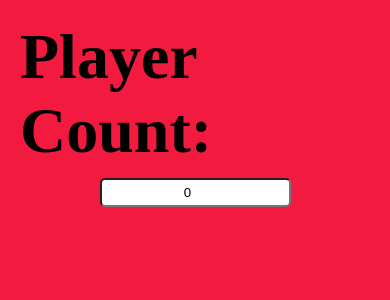
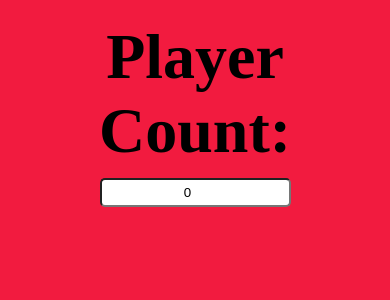
Before and after one commit to SirKillz/Mafia-React, a React (Vite) app in the folder react-mafia/: page / in a window 390 px wide. Both pictures are taken after a click on the button "ENJOY". Shown: the top 300 px of the page. Built offline with nearby package versions, Linux system fonts and the light colour scheme.

Commit message:
Created more mobile friendly style on role entry

```diff
--- a/react-mafia/src/css/roleEntry.css
+++ b/react-mafia/src/css/roleEntry.css
@@ -30,3 +30,9 @@
     padding: 10px 20px;
     background-color: var(--daytime);
 }
+
+@media (max-width: 1024px) {
+    .page-title {
+        text-align: center;
+    }
+}
```
